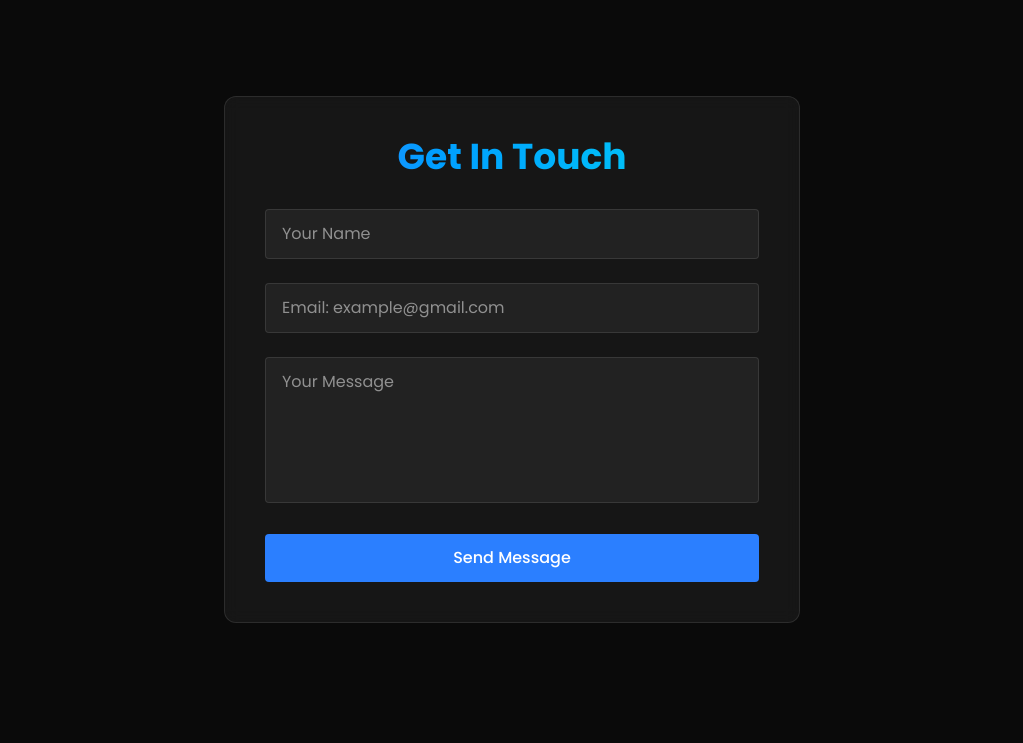
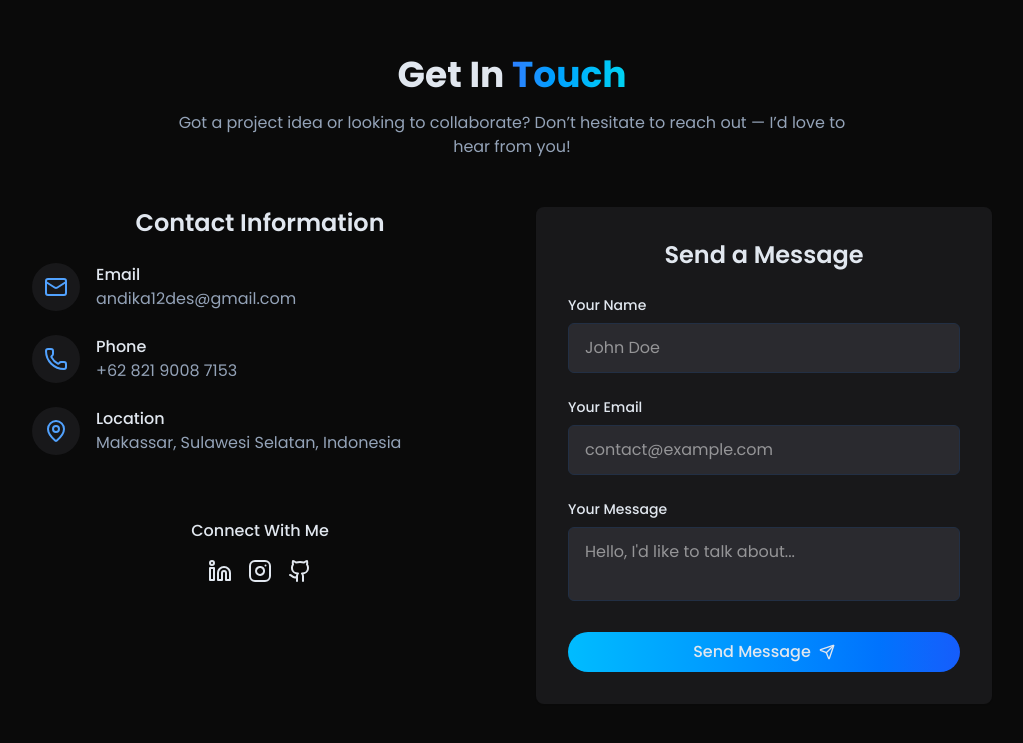
Before and after one commit to andikaPalian/andikaportfolio, a React (Vite) app: page / in a window 1280 px wide. Shown: the part 3241-3984 px from the top of the page, without its empty margins (128-1151 px from the left). Built offline with nearby package versions, Linux system fonts and the light colour scheme.

Commit message:
Refactor Contact component: enhance form submission handling, improve layout, and add contact information section with social links

```diff
--- a/src/pages/Contact.jsx
+++ b/src/pages/Contact.jsx
@@ -1,17 +1,24 @@
 import React, { useState } from "react";
 import emailjs from "@emailjs/browser";
+import {
+  Instagram,
+  Linkedin,
+  Mail,
+  MapPin,
+  Phone,
+  Send,
+  Github,
+} from "lucide-react";
+import { cn } from "../lib/utils";
 
 const Contact = () => {
-  const [formData, setFormData] = useState({
-    name: "",
-    email: "",
-    message: "",
-  });
-  const [loading, setLoading] = useState(false);
+  const [isSubmitting, setIsSubmitting] = useState(false);
+  const [status, setStatus] = useState("");
 
   const handleSubmit = (e) => {
     e.preventDefault();
-    setLoading(true);
+    setIsSubmitting(true);
+    setStatus("");
 
     emailjs
       .sendForm(
@@ -21,71 +28,172 @@ const Contact = () => {
         import.meta.env.VITE_PUBLIC_KEY
       )
       .then(() => {
-        alert("Message sent successfully!");
-        setFormData({ name: "", email: "", message: "" });
-        setLoading(false);
+        setStatus("success");
+        setIsSubmitting(false);
+        e.target.reset();
       })
       .catch(() => {
-        alert("Oops! Something went wrong. Please try again.");
-        setLoading(false);
+        setStatus("error");
+        setIsSubmitting(false);
       });
   };
 
   return (
-    <section
-      id="contact"
-      className="min-h-screen flex items-center justify-center py-20 px-4"
+    <section id="contact" className="py-24 px-4 relative">
+      <div className="container mx-auto max-w-5xl">
+        <h2 className="text-3xl md:text-4xl font-bold mb-4 text-center">
+          Get In <span className="text-gradient-blue"> Touch</span>
+        </h2>
+
+        <p className="text-center text-muted-foreground mb-12 max-w-2xl mx-auto">
+          Got a project idea or looking to collaborate? Don’t hesitate to reach out — I’d love to hear from you!
+        </p>
+
+        <div className="grid grid-cols-1 md:grid-cols-2 gap-12">
+          <div className="space-y-8">
+            <h3 className="text-2xl font-semibold mb-6">
+              Contact Information
+            </h3>
+
+            <div className="space-y-6 justify-center">
+              <div className="flex items-start space-x-4">
+                <div className="p-3 rounded-full bg-zinc-800/50 flex items-center justify-center">
+                  <Mail className="h-6 w-6 text-blue-400" />
+                </div>
+                <div>
+                  <h4 className="flex items-start font-medium"> Email</h4>
+                  <a
+                    href="mailto:andika12des@gmail.com"
+                    className="text-muted-foreground hover:text-gradient-blue transition-colors"
                   >
-      <div className="w-full max-w-xl bg-white/5 backdrop-blur-sm rounded-xl p-6 sm:p-10 border border-white/10">
-        <h2 className="text-3xl sm:text-4xl font-bold mb-8 bg-gradient-to-r from-blue-500 to-cyan-400 bg-clip-text text-transparent text-center">
-          Get In Touch
-        </h2>
+                    andika12des@gmail.com
+                  </a>
+                </div>
+              </div>
+
+              <div className="flex items-start space-x-4">
+                <div className="p-3 rounded-full bg-zinc-800/50 flex items-center justify-center">
+                  <Phone className="h-6 w-6 text-blue-400" />
+                </div>
+                <div>
+                  <h4 className="flex items-start font-medium"> Phone</h4>
+                  <a
+                    href="tel:+6282190087153"
+                    className="text-muted-foreground hover:text-gradient-blue transition-colors"
+                  >
+                    +62 821 9008 7153
+                  </a>
+                </div>
+              </div>
+
+              <div className="flex items-start space-x-4">
+                <div className="p-3 rounded-full bg-zinc-800/50 flex items-center justify-center">
+                  <MapPin className="h-6 w-6 text-blue-400" />
+                </div>
+                <div>
+                  <h4 className="flex items-start font-medium">Location</h4>
+                  <span className="text-muted-foreground hover:text-gradient-blue transition-colors">
+                    Makassar, Sulawesi Selatan, Indonesia
+                  </span>
+                </div>
+              </div>
+            </div>
+
+            <div className="pt-8">
+              <h4 className="font-medium mb-4"> Connect With Me</h4>
+              <div className="flex space-x-4 justify-center">
+                <a href="https://www.linkedin.com/in/andika-palian-4b96b0309/" target="_blank">
+                  <Linkedin />
+                </a>
+                <a href="https://www.instagram.com/andika121204/" target="_blank">
+                  <Instagram />
+                </a>
+                <a href="https://github.com/andikaPalian" target="_blank">
+                  <Github />
+                </a>
+              </div>
+            </div>
+          </div>
+
+          {/* FORM */}
+          <div className="bg-zinc-800/50 p-8 rounded-lg shadow-xs">
+            <h3 className="text-2xl font-semibold mb-6"> Send a Message</h3>
 
             <form className="space-y-6" onSubmit={handleSubmit}>
               <div>
+                <label
+                  htmlFor="name"
+                  className="flex items-start text-sm font-medium mb-2"
+                >
+                  Your Name
+                </label>
                 <input
                   type="text"
+                  id="name"
                   name="name"
                   required
-              value={formData.name}
-              placeholder="Your Name"
-              className="w-full bg-white/5 border border-white/10 rounded px-4 py-3 text-white transition focus:outline-none focus:border-blue-500 focus:bg-blue-500/5"
-              onChange={(e) => setFormData({ ...formData, name: e.target.value })}
+                  className="w-full px-4 py-3 rounded-md border border-input bg-zinc-700/50 focus:outline-none focus:ring-2 focus:ring-blue-400 text-white"
+                  placeholder="John Doe"
                 />
               </div>
 
               <div>
+                <label
+                  htmlFor="email"
+                  className="flex items-start text-sm font-medium mb-2"
+                >
+                  Your Email
+                </label>
                 <input
                   type="email"
+                  id="email"
                   name="email"
                   required
-              value={formData.email}
-              placeholder="Email: example@gmail.com"
-              className="w-full bg-white/5 border border-white/10 rounded px-4 py-3 text-white transition focus:outline-none focus:border-blue-500 focus:bg-blue-500/5"
-              onChange={(e) => setFormData({ ...formData, email: e.target.value })}
+                  className="w-full px-4 py-3 rounded-md border border-input bg-zinc-700/50 focus:outline-none focus:ring-2 focus:ring-blue-400 text-white"
+                  placeholder="contact@example.com"
                 />
               </div>
 
               <div>
+                <label
+                  htmlFor="message"
+                  className="flex items-start text-sm font-medium mb-2"
+                >
+                  Your Message
+                </label>
                 <textarea
+                  id="message"
                   name="message"
-              rows={5}
                   required
-              value={formData.message}
-              placeholder="Your Message"
-              className="w-full bg-white/5 border border-white/10 rounded px-4 py-3 text-white resize-none transition focus:outline-none focus:border-blue-500 focus:bg-blue-500/5"
-              onChange={(e) => setFormData({ ...formData, message: e.target.value })}
-            />
+                  className="w-full px-4 py-3 rounded-md border border-input bg-zinc-700/50 focus:outline-none focus:ring-2 focus:ring-blue-400 resize-none text-white"
+                  placeholder="Hello, I'd like to talk about..."
+                ></textarea>
               </div>
 
               <button
                 type="submit"
-            disabled={loading}
-            className="w-full bg-blue-500 text-white py-3 px-6 rounded font-medium transition relative overflow-hidden hover:-translate-y-0.5 hover:shadow-[0_0_15px_rgba(59,130,246,0.4)] disabled:opacity-50"
+                disabled={isSubmitting}
+                className={cn(
+                  "cosmic-button w-full flex items-center justify-center gap-2 bg-gradient-to-r from-sky-400 to-blue-600"
+                )}
               >
-            {loading ? "Sending..." : "Send Message"}
+                {isSubmitting ? "Sending..." : "Send Message"}
+                <Send size={16} />
               </button>
+
+              {status === "success" && (
+                <p className="text-green-500 text-sm text-center mt-2">
+                  ✅ Message sent successfully!
+                </p>
+              )}
+              {status === "error" && (
+                <p className="text-red-500 text-sm text-center mt-2">
+                  ❌ Failed to send message. Please try again.
+                </p>
+              )}
             </form>
+          </div>
+        </div>
       </div>
     </section>
   );
```
Lines whose indentation alone changed are shown as unchanged.
